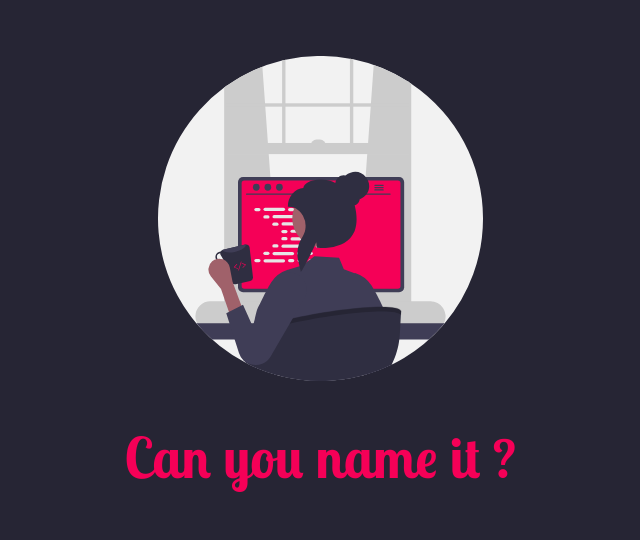
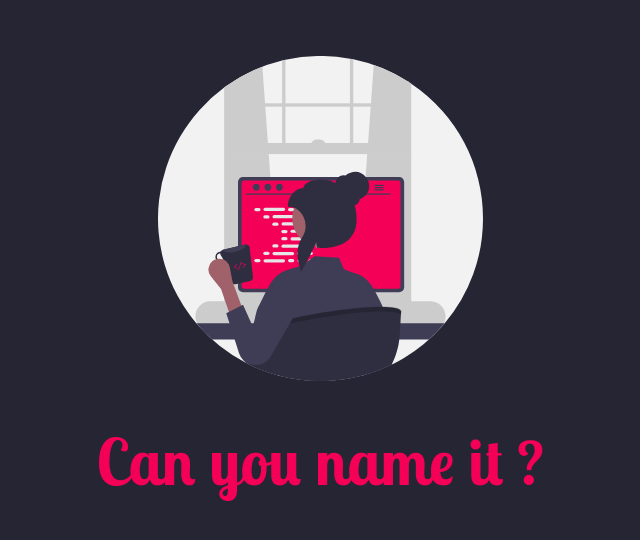
Before and after one commit to ghsdl/canyounameit, a React (Create React App) app: page / in a window 1280 px wide. Shown: the top 540 px of the page, without its empty margins (320-960 px from the left). Built offline with nearby package versions, Linux system fonts and the light colour scheme.

Commit message:
header styling and transition when user starts searching

```diff
--- a/src/App.jsx
+++ b/src/App.jsx
@@ -1,12 +1,22 @@
-import React from 'react';
+import React, { useState } from 'react';
 import Header from './components/Header/Header';
 import SearchBar from './components/SearchBar/SearchBar';
 
 const App = () => {
+  const [search, setSearch] = useState('');
+  const [headerMinimize, setHeaderMinimize] = useState(false);
+
   return (
     <div className='App'>
-      <Header />
-      <SearchBar />
+      <Header headerMinimize={headerMinimize} />
+      <SearchBar
+        input={search}
+        onChange={(search) => {
+          setSearch(search);
+          setHeaderMinimize(search.length);
+        }}
+        onSubmit={() => {}}
+      />
     </div>
   );
 };
--- a/src/components/Header/Header.jsx
+++ b/src/components/Header/Header.jsx
@@ -2,11 +2,27 @@ import React from 'react';
 import HEADER_LOGO from '../../assets/images/HEADER_LOGO.svg';
 import './Header.scss';
 
-const Header = () => {
+const Header = ({ headerMinimize }) => {
   return (
     <header className='header'>
-      <img className='header__logo' src={HEADER_LOGO} alt='logo' />
-      <h1 className='header__title'>Can you name it ?</h1>
+      <img
+        className={
+          headerMinimize
+            ? 'header__logo header__logo--small'
+            : ' header__logo header__logo--big'
+        }
+        src={HEADER_LOGO}
+        alt='logo'
+      />
+      <h1
+        className={
+          headerMinimize
+            ? 'header__title header__title--small'
+            : 'header__title header__title--big'
+        }
+      >
+        Can you name it ?
+      </h1>
     </header>
   );
 };
--- a/src/components/Header/Header.scss
+++ b/src/components/Header/Header.scss
@@ -7,7 +7,18 @@
   padding: 0.5rem 1rem;
   &__logo {
     margin: 3rem 0 3rem 0;
-    width: 325px;
+    width: auto;
+    transition: min-width 1s ease-in-out, max-width 1s ease-in-out;
+    &--big {
+      margin: 3rem 0 3rem 0;
+      min-width: 300px;
+      max-width: 325px;
+    }
+    &--small {
+      margin: 3rem 0 3rem 0;
+      min-width: 150px;
+      max-width: 200px;
+    }
   }
   &__title {
     font-family: 'Lobster Two', cursive;
@@ -15,5 +26,12 @@
     font-size: 3.5rem;
     color: $color-primary;
     border-radius: 50%;
+    transition: font-size 1s ease-in-out;
+    &--big {
+      font-size: 4rem;
+    }
+    &--small {
+      font-size: 2.5rem;
+    }
   }
 }
```
